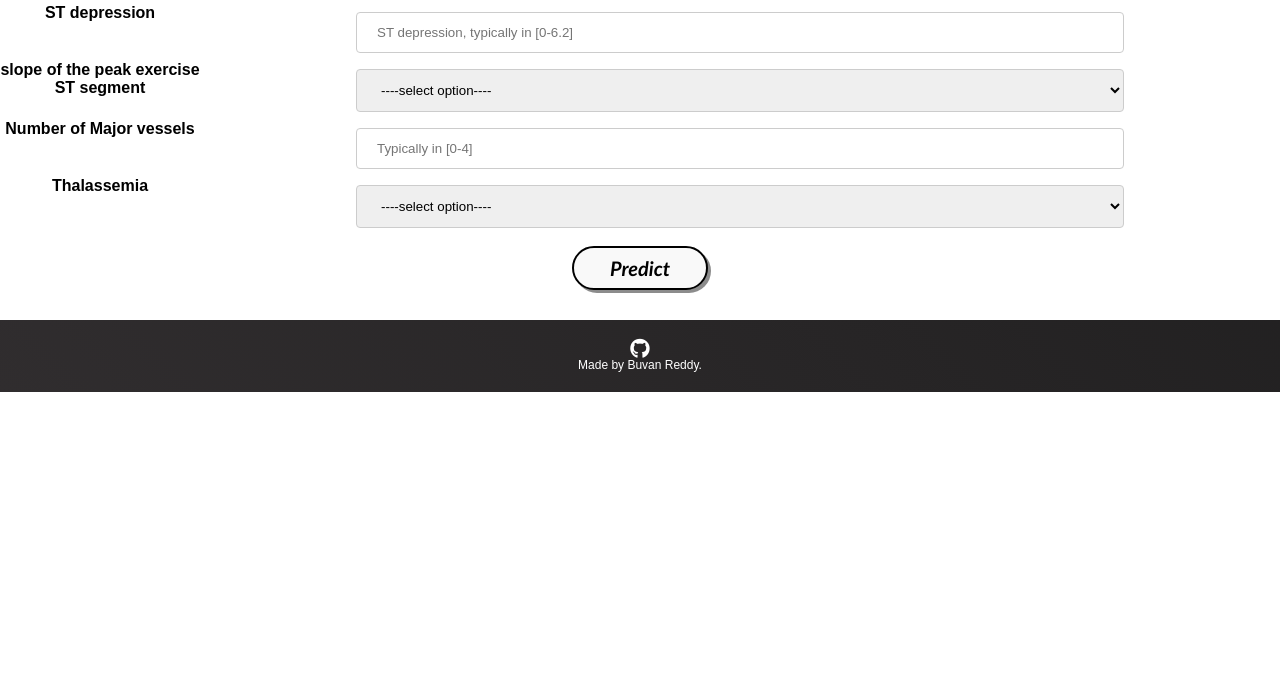
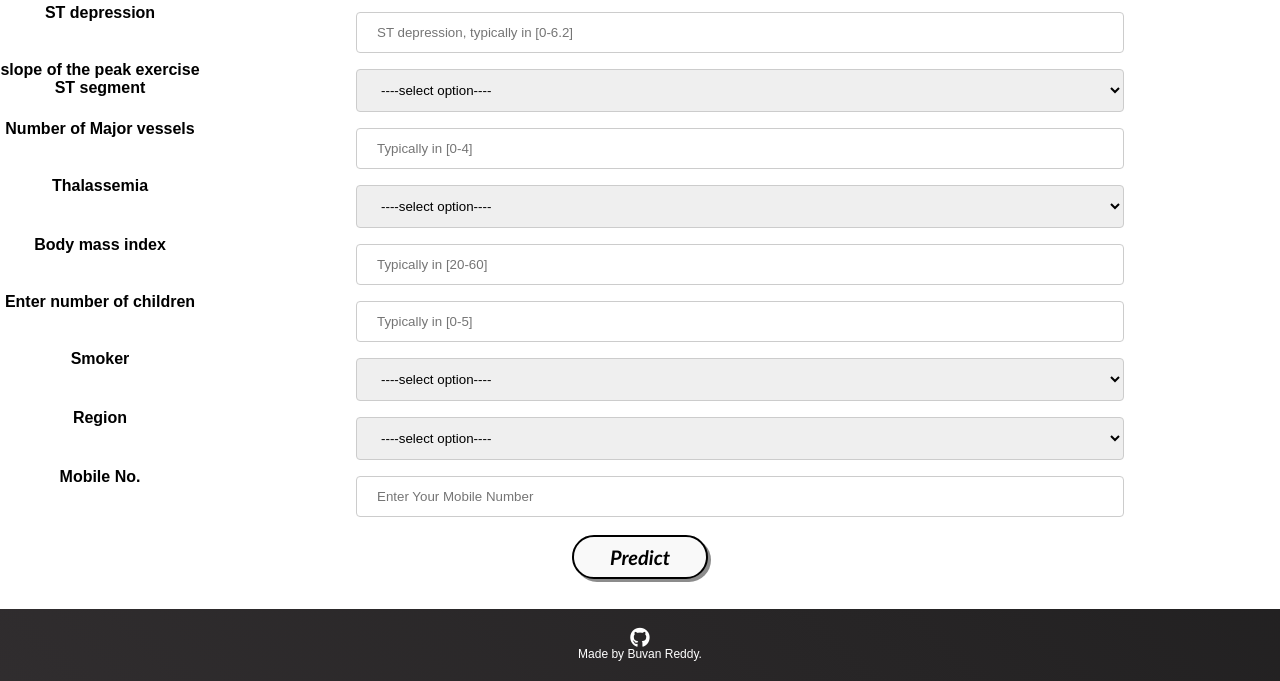
Before and after one commit to BuvanReddyManda/Heart-Disease-Prediction, a Flask app: page / in a window 1280 px wide. Shown: the part 711-1392 px from the top of the page. Before the commit the page ends 1103 px from the top, so only its background shows below. Run offline with Flask 2, Linux system fonts and the light colour scheme; parts of the project's set-up code (start-up, migrations or seed data) failed here and were passed over; some libraries are stand-ins or nearby versions.

Commit message:
This is the commit for application

```diff
--- a/app.py
+++ b/app.py
@@ -4,7 +4,8 @@ import numpy as np
 
 app = Flask(__name__)
 
-model = pickle.load(open("clfmodel.pkl","rb"))
+model1 = pickle.load(open("clfmodel.pkl","rb"))
+model2 = pickle.load(open("insurance_prediction.pkl","rb"))
 
 @app.route('/')
 def home():
@@ -27,11 +28,30 @@ def predict():
         slope = request.form.get('slope')
         ca = int(request.form['ca'])
         thal = request.form.get('thal')
+        bmi = float(request.form['bmi'])
+        children = int(request.form['children'])
+        smoker = request.form.get('smoker')
+        region = request.form.get('region')
+        mobile = request.form.get('mobile')
 
-        data = np.array([[age,sex,cp,trestbps,chol,fbs,restecg,thalach,exang,oldpeak,slope,ca,thal]])
-        my_prediction = model.predict(data)
+        data1 = np.array([[age,sex,cp,trestbps,chol,fbs,restecg,thalach,exang,oldpeak,slope,ca,thal]])
+        data2 = np.array([[age,sex,bmi,children,smoker,region]]).reshape(1,-1)
+        my_prediction1 = model1.predict(data1)
+        my_prediction2 = model2.predict(data2)[0]
+        from twilio.rest import Client
 
-        return render_template('result.html', prediction=my_prediction)
+        # Your Account Sid and Auth Token from twilio.com / console
+        account_sid = 'ACab5818a9b3b8af6f717b6c4ee2e948f8'
+        auth_token = '626472d5f5e4b4c50f97fd89360c4feb'
+        if(my_prediction1==1):
+
+            client = Client(account_sid, auth_token)
+            message = client.messages.create(
+                                from_='+15077040615',
+                                body ='You have chances of heart disease.Please consult a doctor at the earliest',
+                                to =mobile
+                            )
+        return render_template('result.html', prediction1=my_prediction1,prediction_text = "The cost of health insurance per year is {}").format(my_prediction2)
 
 
 
--- a/templates/main.html
+++ b/templates/main.html
@@ -123,6 +123,40 @@
         </select><br>
 
 
+        <label for="bmi">Body mass index</label>
+        <input type="text" id="bmi" name="bmi" placeholder="Typically in [20-60]"><br>
+
+
+        <label for="children">Enter number of children</label>
+        <input type="text" id="children" name="children" placeholder="Typically in [0-5]"><br>
+
+
+        <label for="smoker">Smoker</label>
+        <select id="smoker" name="smoker">
+          <option selected>----select option----</option>
+          <option value="1">yes</option>
+          <option value="0">no</option>
+        </select><br>
+
+
+        <label for="region">Region</label>
+        <select id="region" name="region">
+          <option selected>----select option----</option>
+          <option value="1">SouthWest</option>
+          <option value="2">SouthEast</option>
+          <option value="3">NorthWest</option>
+          <option value="4">NorthEast</option>
+        </select><br>
+
+
+        <label for="mobile">Mobile No.</label>
+        <input type="text" id="mobile" name="mobile" placeholder="Enter Your Mobile Number"><br>
+
+
+
+
+
+
 
       <input type="submit" class="my-cta-button" value="Predict">
     </form>
```
Also changed, not shown: templates/result.html (+5 -3 lines), 2 other files.
